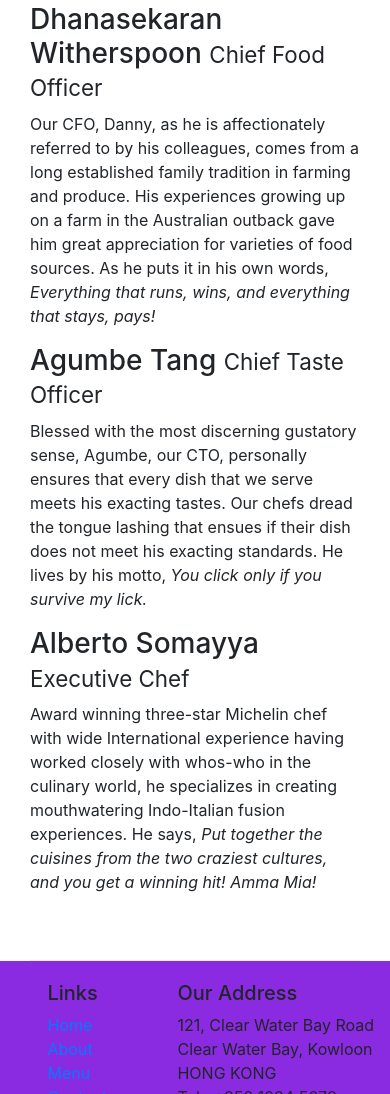
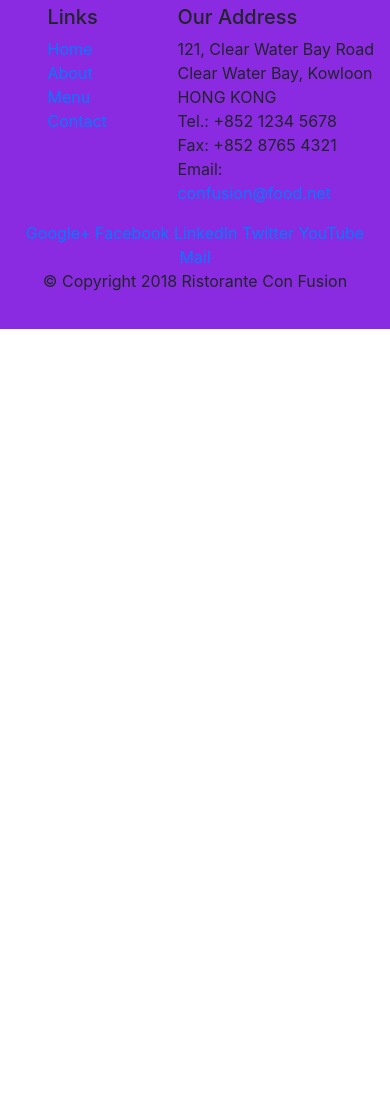
Before and after one commit to stefanodipierro/Front-End-Web-UI-Frameworks-and-Tools-Bootstrap-4-, a website: page aboutus.html in a window 390 px wide. Shown: the part 1545-2639 px from the top of the page. After the commit the page ends 1874 px from the top, so only its background shows below. Drawn offline with nearby package versions, Linux system fonts and the light colour scheme.

Commit message:
Assignment1

```diff
--- a/aboutus.html
+++ b/aboutus.html
@@ -57,13 +57,14 @@
             <div class="row-content col-12">
                 <h2>Corporate Leadership</h2>
                 <h3>Peter Pan <small>Chief Epicurious Officer</small></h3>
-                <p>Our CEO, Peter, credits his hardworking East Asian immigrant parents who undertook the arduous journey to the shores of America with the intention of giving their children the best future. His mother's wizardy in the kitchen whipping up the tastiest dishes with whatever is available inexpensively at the supermarket, was his first inspiration to create the fusion cuisines for which <em>The Frying Pan</em> became well known. He brings his zeal for fusion cuisines to this restaurant, pioneering cross-cultural culinary connections.</p>
+
+                <div class="d-none d-sm-block"><p>Our CEO, Peter, credits his hardworking East Asian immigrant parents who undertook the arduous journey to the shores of America with the intention of giving their children the best future. His mother's wizardy in the kitchen whipping up the tastiest dishes with whatever is available inexpensively at the supermarket, was his first inspiration to create the fusion cuisines for which <em>The Frying Pan</em> became well known. He brings his zeal for fusion cuisines to this restaurant, pioneering cross-cultural culinary connections.</p></div>
                 <h3>Dhanasekaran Witherspoon <small>Chief Food Officer</small></h3>
-                <p>Our CFO, Danny, as he is affectionately referred to by his colleagues, comes from a long established family tradition in farming and produce. His experiences growing up on a farm in the Australian outback gave him great appreciation for varieties of food sources. As he puts it in his own words, <em>Everything that runs, wins, and everything that stays, pays!</em></p>
+                <div class="d-none d-sm-block"><p>Our CFO, Danny, as he is affectionately referred to by his colleagues, comes from a long established family tradition in farming and produce. His experiences growing up on a farm in the Australian outback gave him great appreciation for varieties of food sources. As he puts it in his own words, <em>Everything that runs, wins, and everything that stays, pays!</em></p></div>
                 <h3>Agumbe Tang <small>Chief Taste Officer</small></h3>
-                <p>Blessed with the most discerning gustatory sense, Agumbe, our CTO, personally ensures that every dish that we serve meets his exacting tastes. Our chefs dread the tongue lashing that ensues if their dish does not meet his exacting standards. He lives by his motto, <em>You click only if you survive my lick.</em></p>
+                <div class="d-none d-sm-block"><p>Blessed with the most discerning gustatory sense, Agumbe, our CTO, personally ensures that every dish that we serve meets his exacting tastes. Our chefs dread the tongue lashing that ensues if their dish does not meet his exacting standards. He lives by his motto, <em>You click only if you survive my lick.</em></p></div>
                 <h3>Alberto Somayya <small>Executive Chef</small></h3>
-                <p>Award winning three-star Michelin chef with wide International experience having worked closely with whos-who in the culinary world, he specializes in creating mouthwatering Indo-Italian fusion experiences. He says, <em>Put together the cuisines from the two craziest cultures, and you get a winning hit! Amma Mia!</em></p>
+                <div class="d-none d-sm-block"><p>Award winning three-star Michelin chef with wide International experience having worked closely with whos-who in the culinary world, he specializes in creating mouthwatering Indo-Italian fusion experiences. He says, <em>Put together the cuisines from the two craziest cultures, and you get a winning hit! Amma Mia!</em></p></div>
             </div>
        </div>
 
```
